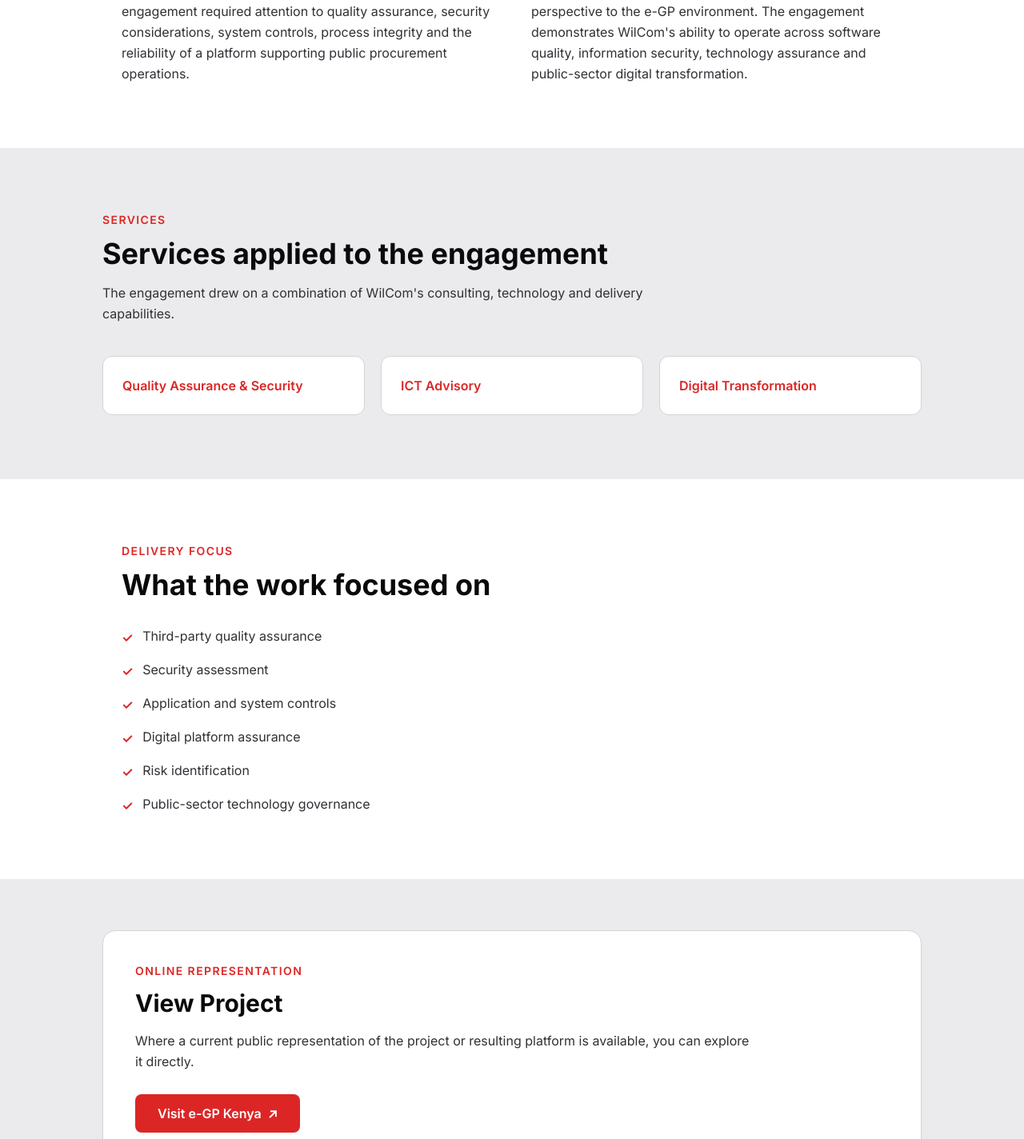
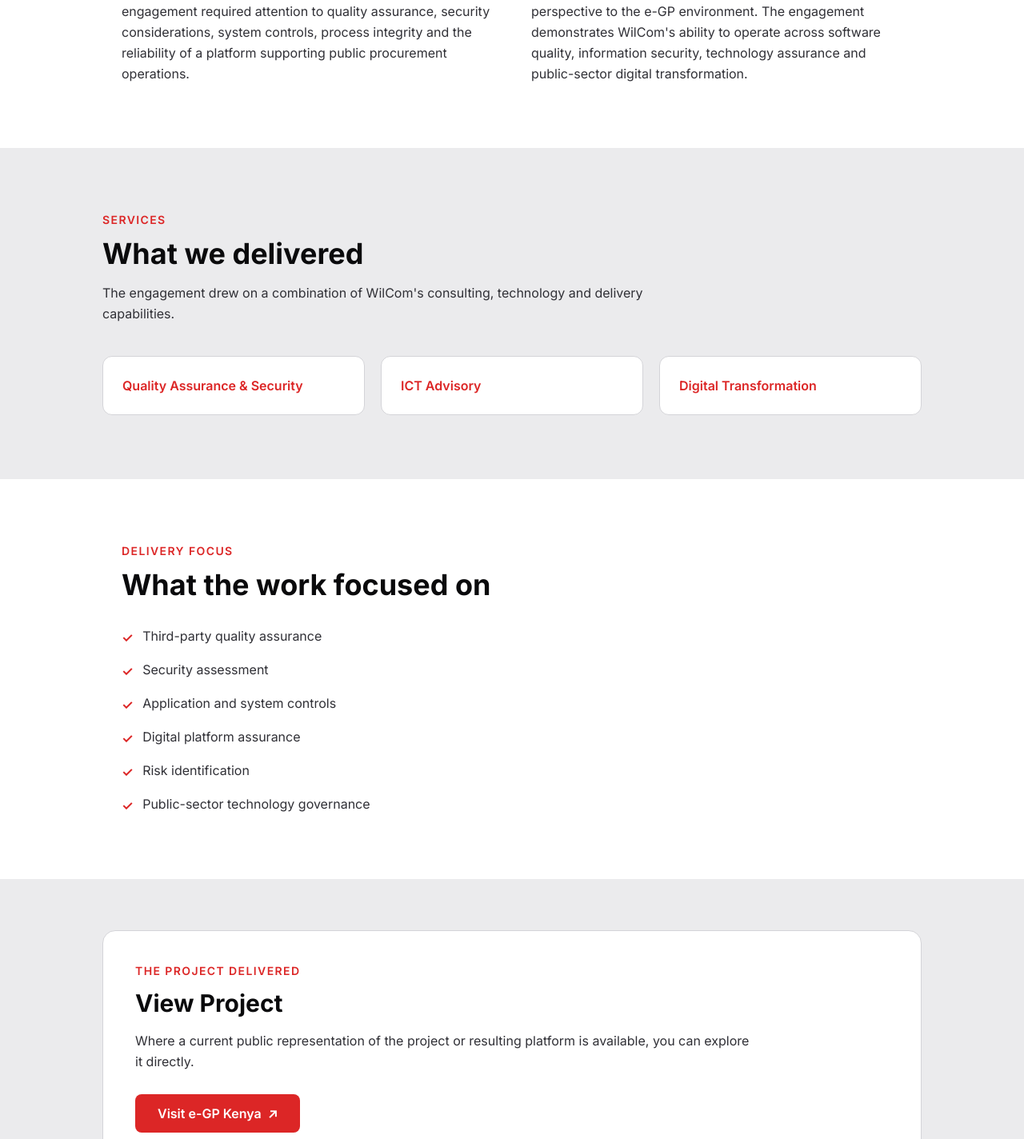
Before and after one commit to nigel-yegon/wilcom-web, a Next.js app: page /experience/e-gp-third-party-quality-assurance-security-audit in a window 1280 px wide. Shown: the part 1348-2772 px from the top of the page at 80% size. Built offline with nearby package versions, Linux system fonts and the light colour scheme; no server answers.

Commit message:
Improving on the content structure

```diff
--- a/app/dashboard/page.tsx
+++ b/app/dashboard/page.tsx
@@ -5,7 +5,6 @@
 
 import {
   EXPERIENCE_SECTORS,
-  EXPERIENCE_THEMES,
   projects,
   SERVICES,
 } from "@/lib/experience";
@@ -97,9 +96,9 @@
       module: "sectors" as ModuleKey,
     },
     {
-      label: "Themes",
-      value: EXPERIENCE_THEMES.length,
-      description: "Delivery themes",
+      label: "Projects",
+      value: projects.length,
+      description: "Delivery Projects",
       module: "experience" as ModuleKey,
     },
   ];
--- a/app/experience/[slug]/page.tsx
+++ b/app/experience/[slug]/page.tsx
@@ -171,7 +171,7 @@
             </p>
 
             <h2 className="text-3xl md:text-4xl font-bold mb-4">
-              Services applied to the engagement
+              What we delivered
             </h2>
 
             <p className="text-ink-600 dark:text-ink-300 leading-relaxed">
@@ -230,7 +230,7 @@
           <div className="max-w-5xl mx-auto">
             <div className="rounded-2xl bg-white dark:bg-ink-900 border border-ink-200 dark:border-ink-800 p-8 md:p-10">
               <p className="text-brand-600 dark:text-brand-400 text-sm font-semibold uppercase tracking-widest mb-3">
-                Online Representation
+            The Project Delivered
               </p>
 
               <h2 className="text-2xl md:text-3xl font-bold mb-4">
```
